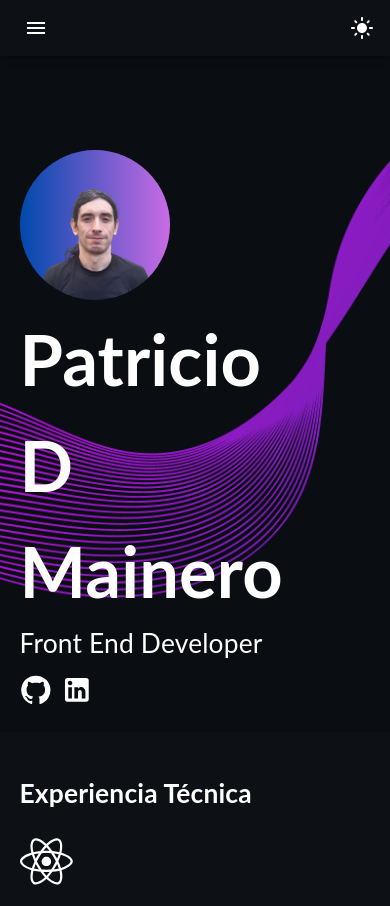
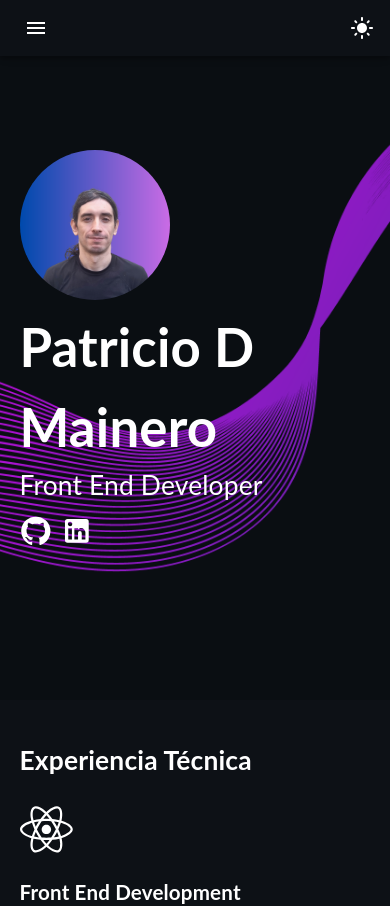
Before and after one commit to patricio1984/port, a React (Create React App) app: page / in a window 390 px wide. Shown: the top 906 px of the page. Built offline with nearby package versions, Linux system fonts and the light colour scheme.

Commit message:
fixing the footer and the project title

```diff
--- a/src/assets/styles/Footer.scss
+++ b/src/assets/styles/Footer.scss
@@ -13,3 +13,9 @@ footer {
         font-size: 0.8em;
     }
 }
+
+@media screen and (max-width: 768px) {
+    footer {
+        padding: 5% 5%;
+    }
+}
--- a/src/assets/styles/Main.scss
+++ b/src/assets/styles/Main.scss
@@ -103,9 +103,9 @@
         }
     }
 
-    @media (max-width:768px) {
+    @media (max-width:1024px) {
         .about-section h1 {
-            font-size: 4em !important;
+            font-size: 3em !important;
             text-align: left;
         }
 
--- a/src/components/Navigation.tsx
+++ b/src/components/Navigation.tsx
@@ -17,7 +17,7 @@ import MenuIcon from '@mui/icons-material/Menu';
 import Toolbar from '@mui/material/Toolbar';
 
 const drawerWidth = 240;
-const navItems = [['Experiencia Técnica', 'expertise'], ['Experiencia Laboral', 'history'], ['Projectos', 'projects'], ['Contacto', 'contact']];
+const navItems = [['Experiencia Técnica', 'expertise'], ['Experiencia Laboral', 'history'], ['Proyectos', 'projects'], ['Contacto', 'contact']];
 
 function Navigation({parentToChild, modeChange}: any) {
 
```
